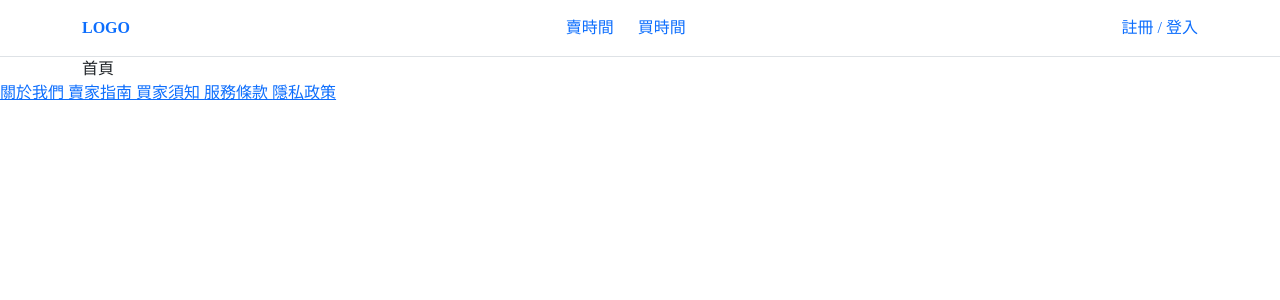
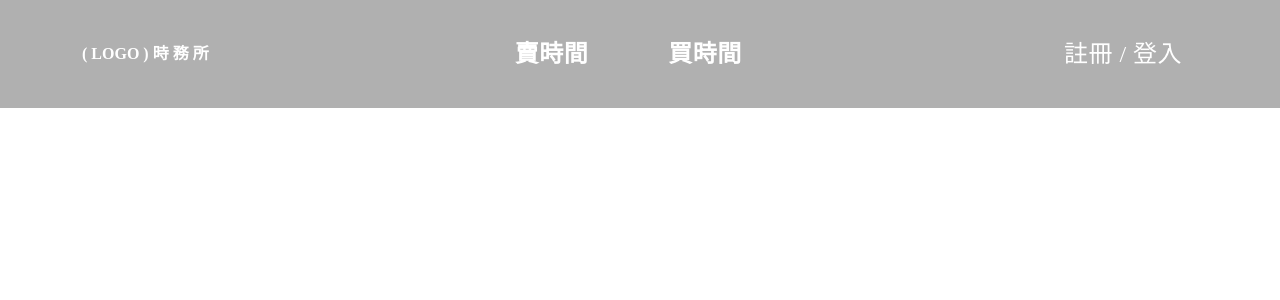
Before and after one commit to wateruby8/service-or-salary, a React (Vite) app: page / in a window 1280 px wide. Shown: the top 300 px of the page. Built offline with nearby package versions, Linux system fonts and the light colour scheme.

Commit message:
建立桌面板 header 樣式

```diff
--- a/src/App.jsx
+++ b/src/App.jsx
@@ -9,10 +9,11 @@ function App() {
     <>
       <Header />
       <div className="container">
-        <Outlet />
+        {/* 網頁主要區塊 */}
+        {/* <Outlet /> */}
       </div>
 
-      <Footer />
+      {/* <Footer /> */}
     </>
   );
 }
--- /dev/null
+++ b/src/assets/_custom-header.scss
@@ -0,0 +1,31 @@
+.header {
+  background-color: map-get($custom-colors, "neutral-500");
+  transition: background-color 0.25s ease, opacity 0.25s ease, box-shadow 0.25s ease;
+  opacity: 1;
+
+  &--sticky {
+    position: sticky;
+    top: 0;
+    z-index: 1030;
+  }
+
+  &--scrolled {
+    background-color: #332e2b;
+    opacity: 0.9;
+    box-shadow: 0 6px 18px rgba(0, 0, 0, 0.12);
+  }
+}
+
+.header-height {
+  height: 64px;
+
+  @include media-breakpoint-up(md) {
+    height: 108px;
+  }
+}
+
+.header-link {
+  display: inline-block;
+  padding: 0.5rem 1rem;
+  line-height: 1;
+}
--- a/src/assets/all.scss
+++ b/src/assets/all.scss
@@ -10,8 +10,10 @@
 @import "bootstrap/scss/mixins";
 @import "bootstrap/scss/utilities";
 
-// 自定義變數
 @import "./custom-utilities";
 
 @import "bootstrap/scss/utilities/api";
 @import "bootstrap/scss/bootstrap";
+
+// 自定義元件樣式
+@import "./custom-header";
--- a/src/components/Header.jsx
+++ b/src/components/Header.jsx
@@ -1,28 +1,50 @@
-// 2/7 建立基本結構
+import { useEffect, useState } from "react";
 
 export default function Header() {
+  const [isScrolled, setIsScrolled] = useState(false);
+
+  useEffect(() => {
+    let ticking = false;
+
+    const onScroll = () => {
+      if (ticking) return;
+      ticking = true;
+
+      window.requestAnimationFrame(() => {
+        const triggerPoint = window.innerHeight * (2 / 3);
+        setIsScrolled(window.scrollY > triggerPoint);
+        ticking = false;
+      });
+    };
+
+    window.addEventListener("scroll", onScroll, { passive: true });
+    onScroll();
+
+    return () => window.removeEventListener("scroll", onScroll);
+  }, []);
+
+  // 背景目前有底色 記得到時改成透明的
   return (
-    <header className="border-bottom">
+    <header className={`header header--sticky ${isScrolled ? "header--scrolled" : ""}`}>
       <div className="container">
-        <div className="d-flex align-items-center justify-content-between py-3">
-
+        <div className="d-flex align-items-center justify-content-between header-height">
           {/* Logo */}
           <div className="header-logo">
-            <a href="/" className="text-decoration-none fw-bold">
-              LOGO
+            <a href="/" className="text-decoration-none fw-bold link-neutral">
+              ( LOGO ) 時 務 所
             </a>
           </div>
 
           {/* 主導覽 */}
           <nav className="header-nav">
-            <ul className="d-flex gap-4 mb-0 list-unstyled">
+            <ul className="d-flex fs-4 ls-2 fw-bold mb-0 list-unstyled">
               <li>
-                <a href="/sell-time" className="text-decoration-none">
+                <a href="/" className="link-neutral header-link me-5 text-decoration-none">
                   賣時間
                 </a>
               </li>
               <li>
-                <a href="/buy-time" className="text-decoration-none">
+                <a href="/" className="link-neutral header-link text-decoration-none">
                   買時間
                 </a>
               </li>
@@ -30,12 +52,11 @@ export default function Header() {
           </nav>
 
           {/* 註冊 / 登入 */}
-          <div className="header-auth">
-            <a href="/login" className="text-decoration-none">
+          <div className="fs-4 ls-2">
+            <a href="/" className="link-neutral header-link text-decoration-none">
               註冊 / 登入
             </a>
           </div>
-
         </div>
       </div>
     </header>
```
